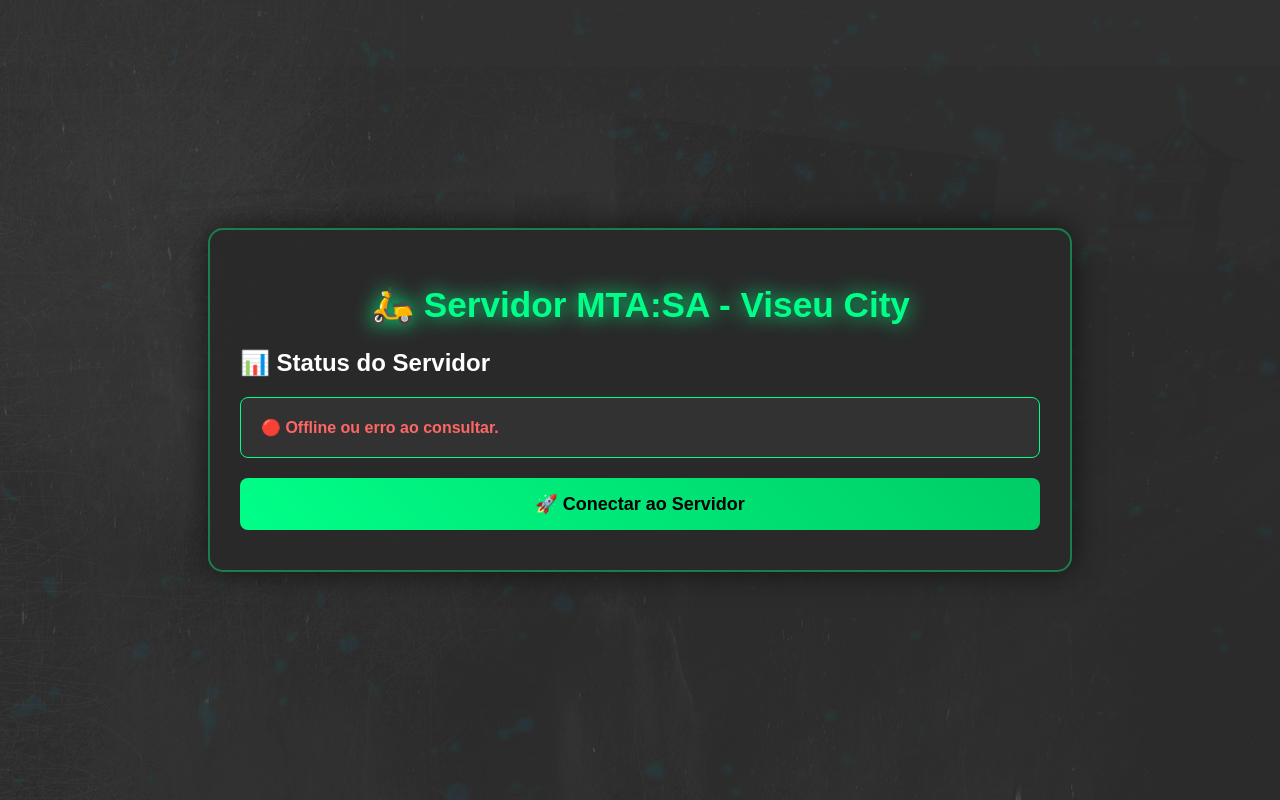
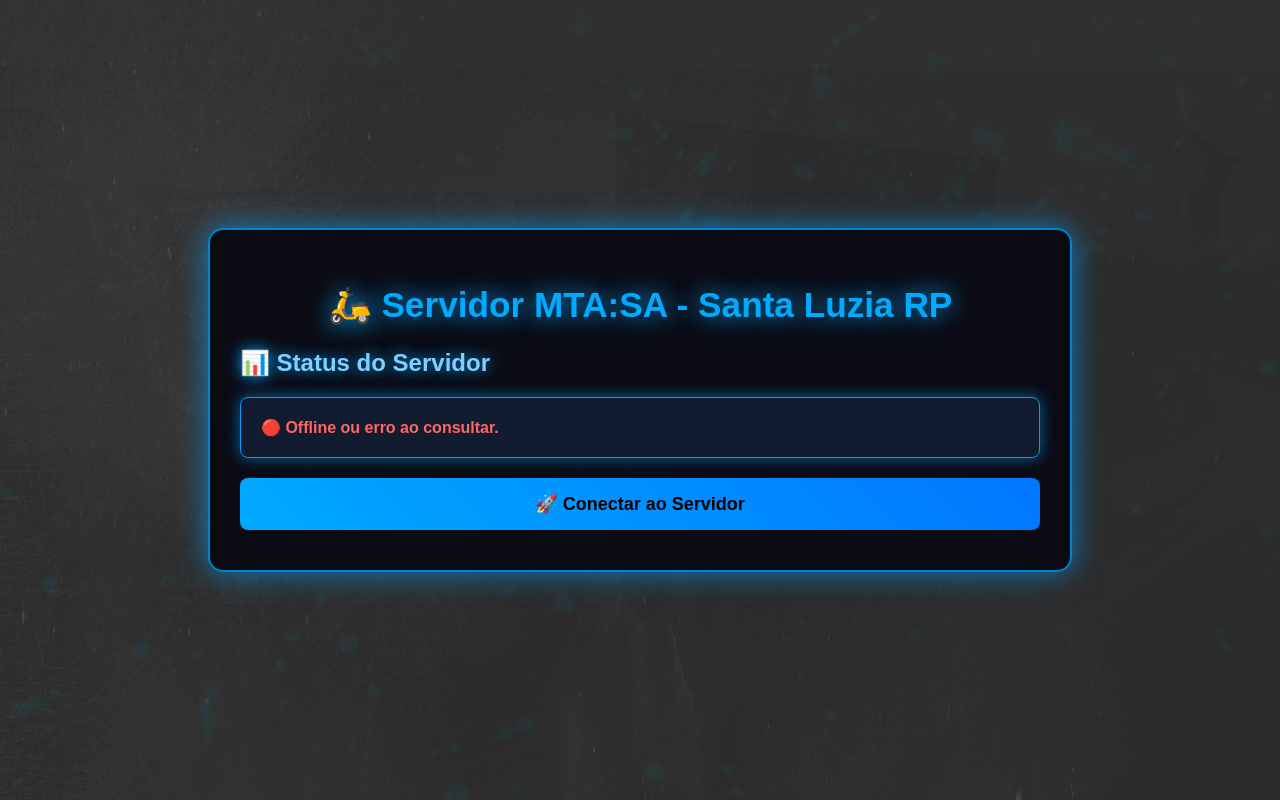
Before and after one commit to SrKalashDev/mtasa-status-site, a plain HTML site: page index.html in a window 1280 px wide. Drawn offline with Linux system fonts and the light colour scheme; no server answers.

Commit message:
Update index.html

```diff
--- a/index.html
+++ b/index.html
@@ -3,7 +3,7 @@
 <head>
     <meta charset="UTF-8">
     <meta name="viewport" content="width=device-width, initial-scale=1.0">
-    <title>Servidor MTA:SA - Viseu City</title>
+    <title>Servidor MTA:SA - Santa Luzia RP</title>
     <style>
         body {
             font-family: Arial, sans-serif;
@@ -11,7 +11,7 @@
             background-repeat: no-repeat;
             background-position: center center;
             background-size: cover;
-            background-attachment: fixed; /* full page [web:44][web:72] */
+            background-attachment: fixed;
             margin: 0;
             padding: 0;
             min-height: 100vh;
@@ -25,26 +25,32 @@
             width: 100%;
             margin: 20px;
             padding: 30px;
-            background: rgba(42,42,42,0.95);
+            background: rgba(10,10,20,0.95);
             border-radius: 15px;
-            border: 2px solid rgba(0,255,136,0.4);
-            box-shadow: 0 0 30px rgba(0,0,0,0.6);
+            border: 2px solid rgba(0,160,255,0.8);
+            box-shadow: 0 0 30px rgba(0,160,255,0.7);
+            color: #7fd0ff;
         }
         h1 {
             text-align: center;
-            color: #00ff88;
-            text-shadow: 0 0 20px #00ff88;
+            color: #00aaff;
+            text-shadow: 0 0 25px #00aaff;
             font-size: 2.2em;
         }
+        h2 {
+            color: #7fd0ff;
+            text-shadow: 0 0 15px #00a0ff;
+        }
         .status {
-            background: rgba(51,51,51,0.95);
+            background: rgba(20,30,50,0.95);
             padding: 20px;
             border-radius: 8px;
             margin: 20px 0;
-            border: 1px solid #00ff88;
+            border: 1px solid #00a0ff;
+            box-shadow: 0 0 15px rgba(0,160,255,0.6);
         }
         .connect-btn {
-            background: linear-gradient(45deg, #00ff88, #00cc66);
+            background: linear-gradient(45deg, #00aaff, #0077ff);
             color: black;
             padding: 15px 30px;
             border: none;
@@ -56,18 +62,19 @@
             transition: 0.3s;
         }
         .connect-btn:hover {
-            background: linear-gradient(45deg, #00cc66, #00aa55);
+            background: linear-gradient(45deg, #0077ff, #0055cc);
             transform: translateY(-2px);
-            box-shadow: 0 8px 20px rgba(0,255,136,0.5);
+            box-shadow: 0 8px 20px rgba(0,160,255,0.7);
         }
         #status { font-weight: bold; }
         #players { list-style: none; padding: 0; }
         #players li {
-            background: rgba(68,68,68,0.9);
+            background: rgba(20,30,50,0.9);
             margin: 5px 0;
             padding: 8px;
             border-radius: 4px;
-            border-left: 3px solid #00ff88;
+            border-left: 3px solid #00a0ff;
+            color: #a8dfff;
         }
         section {
             margin-bottom: 10px;
@@ -76,7 +83,7 @@
 </head>
 <body>
     <div class="container">
-        <h1>🛵 Servidor MTA:SA - Viseu City</h1>
+        <h1>🛵 Servidor MTA:SA - Santa Luzia RP</h1>
 
         <section>
             <h2 style="margin-top:0;">📊 Status do Servidor</h2>
@@ -101,7 +108,7 @@
             try {
                 const res  = await fetch(API_URL);
                 if (!res.ok) throw new Error('API error');
-                const data = await res.json();  // já vem nesse formato que mostraste
+                const data = await res.json();
 
                 statusEl.innerHTML = `
                     <strong style="color:${data.playerCount > 0 ? '#00ff88' : '#ffaa00'};">
@@ -123,6 +130,7 @@
             }
         }
 
+        // Ao clicar no botão, abre diretamente o MTA no IP/porta do servidor
         function connectMTA() {
             window.location.href = `mtasa://join/${SERVER_IP}:${SERVER_PORT}`;
         }
```
